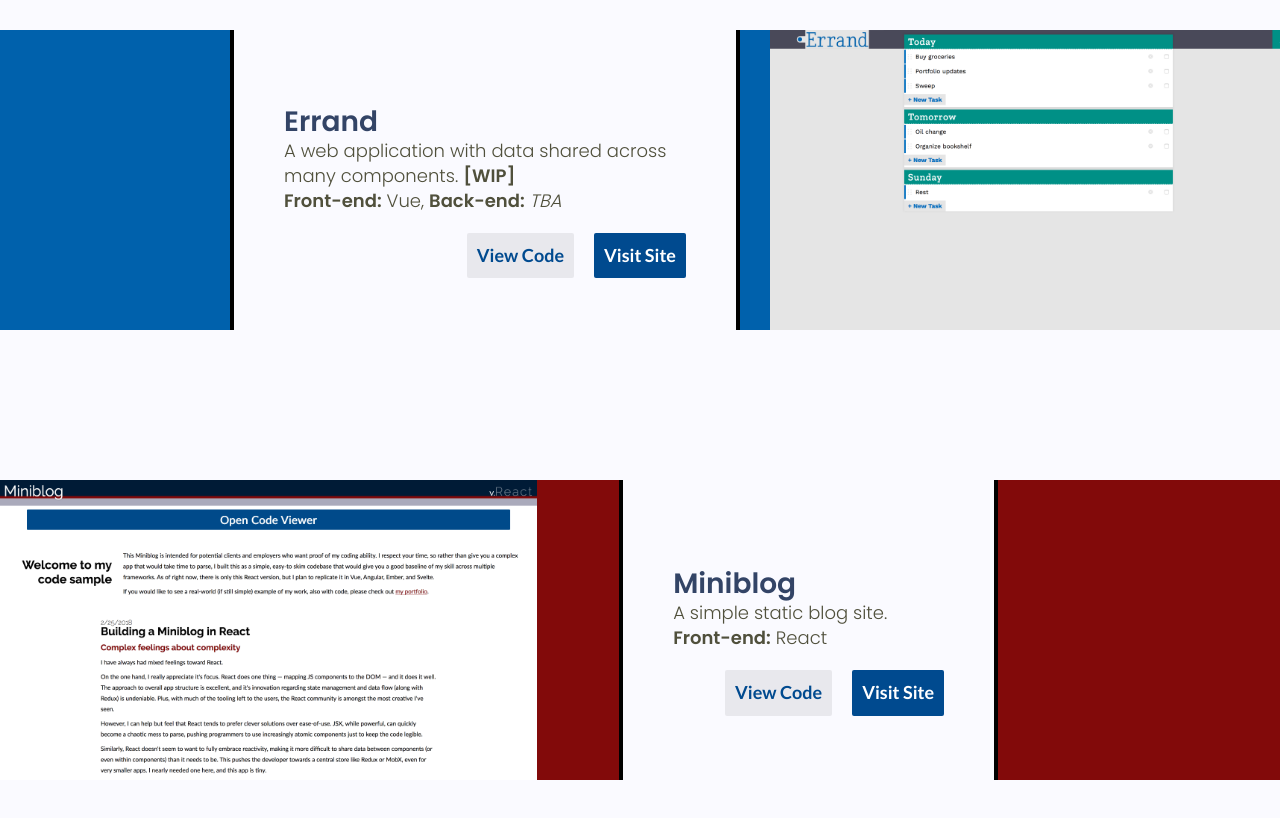
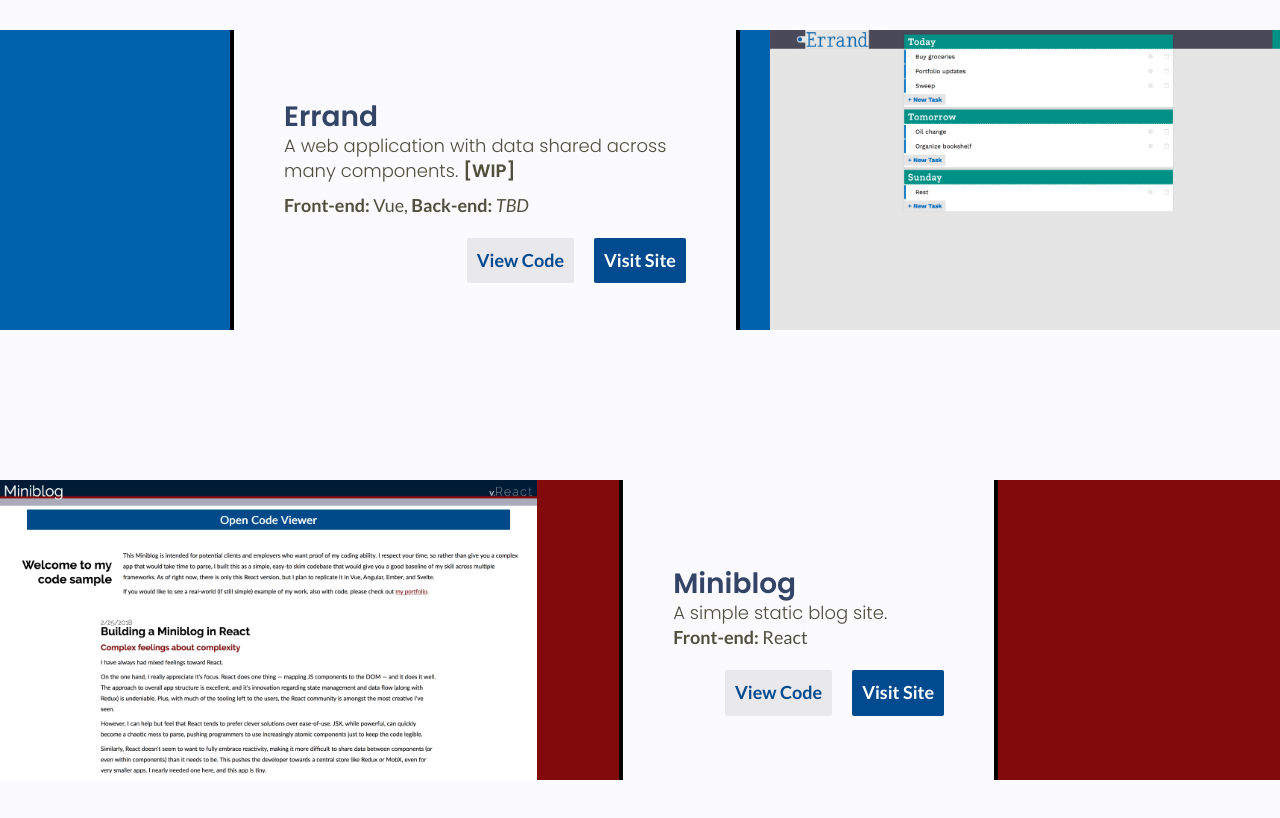
Before and after one commit to GalanCM/Portfolio, a Vue app: page /code-samples in a window 1280 px wide. Shown: the part 480-1298 px from the top of the page. Built offline with nearby package versions, Linux system fonts and the light colour scheme.

Commit message:
Override styling for tech description.

```diff
--- a/src/views/CodeSamples.vue
+++ b/src/views/CodeSamples.vue
@@ -19,8 +19,7 @@ export default Vue.extend({
           image: "screenshots/emotions-ltd.png",
           video: null,
           title: "Emotions Ltd.",
-          tagline:
-            "A whimsical eCommerce app. <b>[WIP]</b><br><b>Front-end:</b> Vue, <b>Back-end:</b> Serverless & Stripe"
+          tagline: `A whimsical eCommerce app. <b>[WIP]</b><div class="tech"><b>Front-end:</b> Vue, <b>Back-end:</b> Serverless & Stripe</div>`
         },
         {
           color: "#0061ac",
@@ -30,8 +29,7 @@ export default Vue.extend({
           image: "screenshots/errand.png",
           video: null,
           title: "Errand",
-          tagline:
-            "A web application with data shared across many components. <b>[WIP]</b><br><b>Front-end:</b> Vue, <b>Back-end:</b> <i>TBA</i>"
+          tagline: `A web application with data shared across many components. <b>[WIP]</b><div class="tech"><b>Front-end:</b> Vue, <b>Back-end:</b> <i>TBD</i></div>`
         },
         {
           color: "#820a0a",
@@ -41,10 +39,20 @@ export default Vue.extend({
           image: "screenshots/miniblog.png",
           video: null,
           title: "Miniblog",
-          tagline: "A simple static blog site.<br><b>Front-end:</b> React"
+          tagline: `A simple static blog site.<div class="tech"><b>Front-end:</b> React</div>`
         }
       ]
     };
   }
 });
 </script>
+
+<style lang="less" >
+@import "../base.less";
+
+.portfolio-item .tech {
+  font-family: @body-font;
+  .body-font-regular();
+  margin-top: 10px;
+}
+</style>
```
